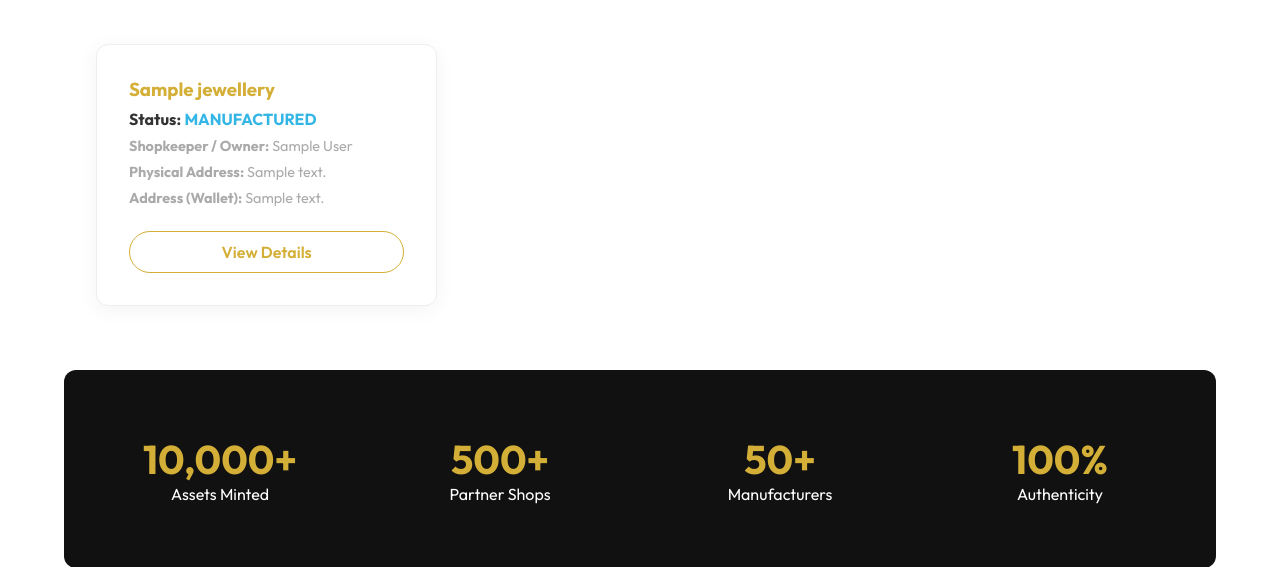
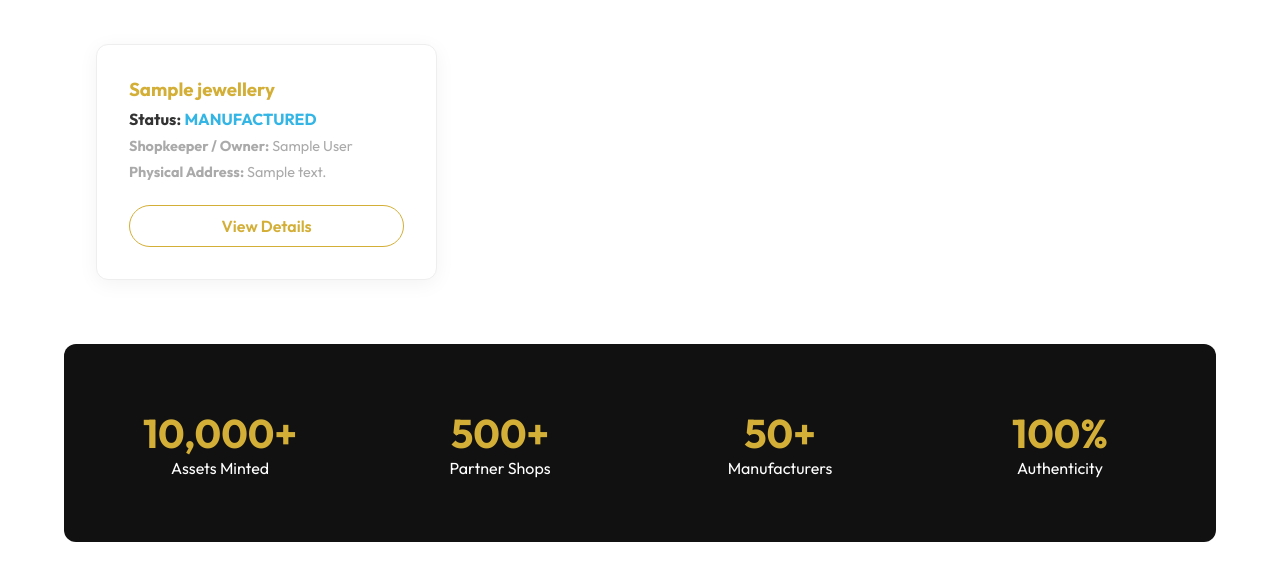
Before and after one commit to Karim-projects-96/Hybrid-block-chain-project, a PHP site: page /GitHub/ in a window 1280 px wide. Shown: the part 1064-1631 px from the top of the page. Run offline with PHP 8.4, Linux system fonts and the light colour scheme; tables that the repository leaves empty hold one stand-in row (values such as "Sample post").

Commit message:
remove wallet adress

```diff
--- a/index.php
+++ b/index.php
@@ -40,7 +40,7 @@ require_once 'includes/header.php';
     <h2 style="text-align: center; color: var(--primary-gold); margin-bottom: 3rem;">All Registered Jewellery</h2>
     <div class="grid-3">
         <?php
-        $sql = "SELECT j.*, u.name AS owner_name, u.wallet_address AS owner_address, u.address AS physical_address
+        $sql = "SELECT j.*, u.name AS owner_name, u.address AS physical_address
                 FROM jewellery j
                 LEFT JOIN users u ON j.current_owner_id = u.id
                 ORDER BY j.created_at DESC";
@@ -57,8 +57,7 @@ require_once 'includes/header.php';
                 echo '<h3 style="color: var(--primary-gold); margin-bottom: 0.5rem;">' . htmlspecialchars($row['product_name'] ?? 'Unnamed Product') . '</h3>';
                 echo '<p style="margin-bottom: 0.5rem;"><strong>Status:</strong> <span style="color: '.$statusColor.'; font-weight: bold; text-transform: uppercase;">' . htmlspecialchars($row['status'] ?? 'Unknown') . '</span></p>';
                 echo '<p style="margin-bottom: 0.5rem; color: var(--text-muted); font-size: 0.9rem;"><strong>Shopkeeper / Owner:</strong> ' . (empty($row['owner_name']) ? 'Unknown' : htmlspecialchars($row['owner_name'])) . '</p>';
-                echo '<p style="margin-bottom: 0.5rem; color: var(--text-muted); font-size: 0.9rem;"><strong>Physical Address:</strong> ' . (empty($row['physical_address']) ? 'Not provided' : htmlspecialchars($row['physical_address'])) . '</p>';
-                echo '<p style="margin-bottom: 1.5rem; color: var(--text-muted); font-size: 0.9rem; word-break: break-all;"><strong>Address (Wallet):</strong> ' . (empty($row['owner_address']) ? 'Not provided' : htmlspecialchars($row['owner_address'])) . '</p>';
+                echo '<p style="margin-bottom: 1.5rem; color: var(--text-muted); font-size: 0.9rem;"><strong>Physical Address:</strong> ' . (empty($row['physical_address']) ? 'Not provided' : htmlspecialchars($row['physical_address'])) . '</p>';
                 echo '<a href="verify.php?token_id='.htmlspecialchars($row['token_id'] ?? '').'" class="btn btn-outline" style="width: 100%; text-align: center; display: inline-block;">View Details</a>';
                 echo '</div>';
             }
```
